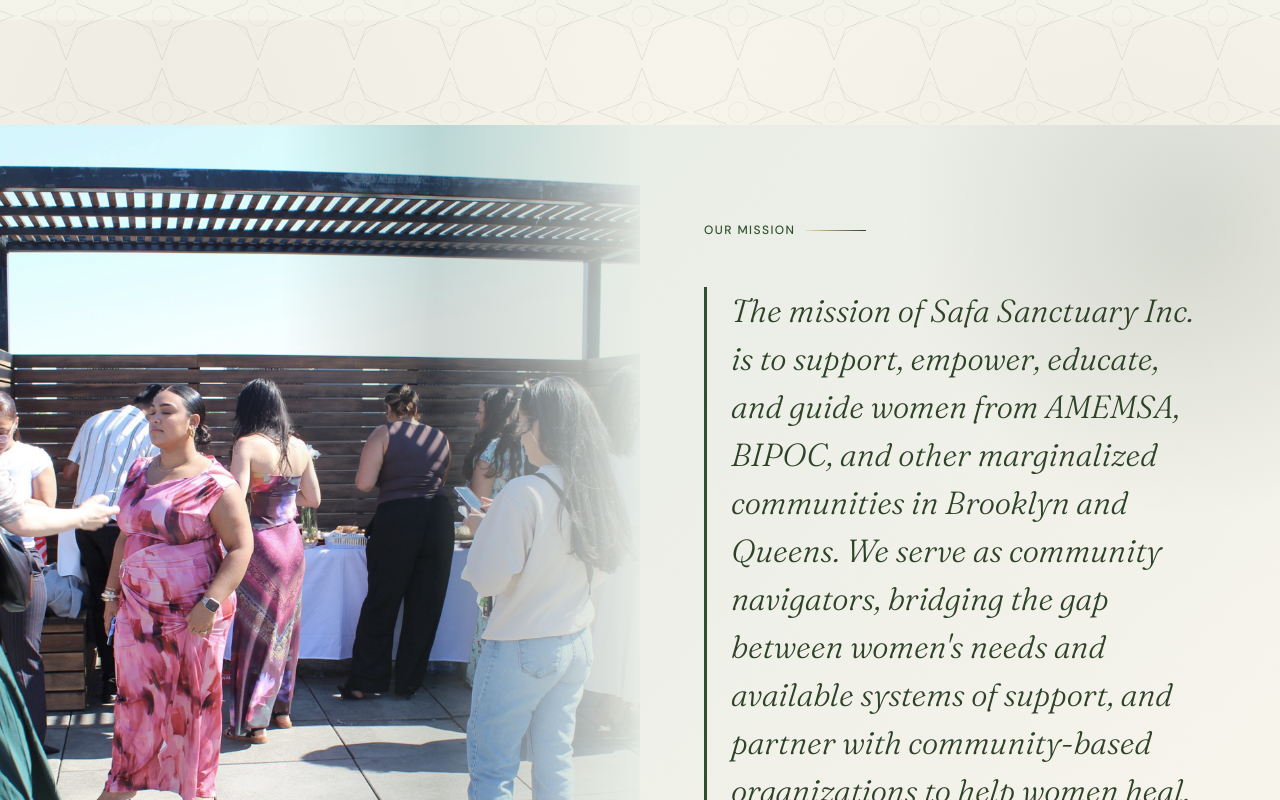
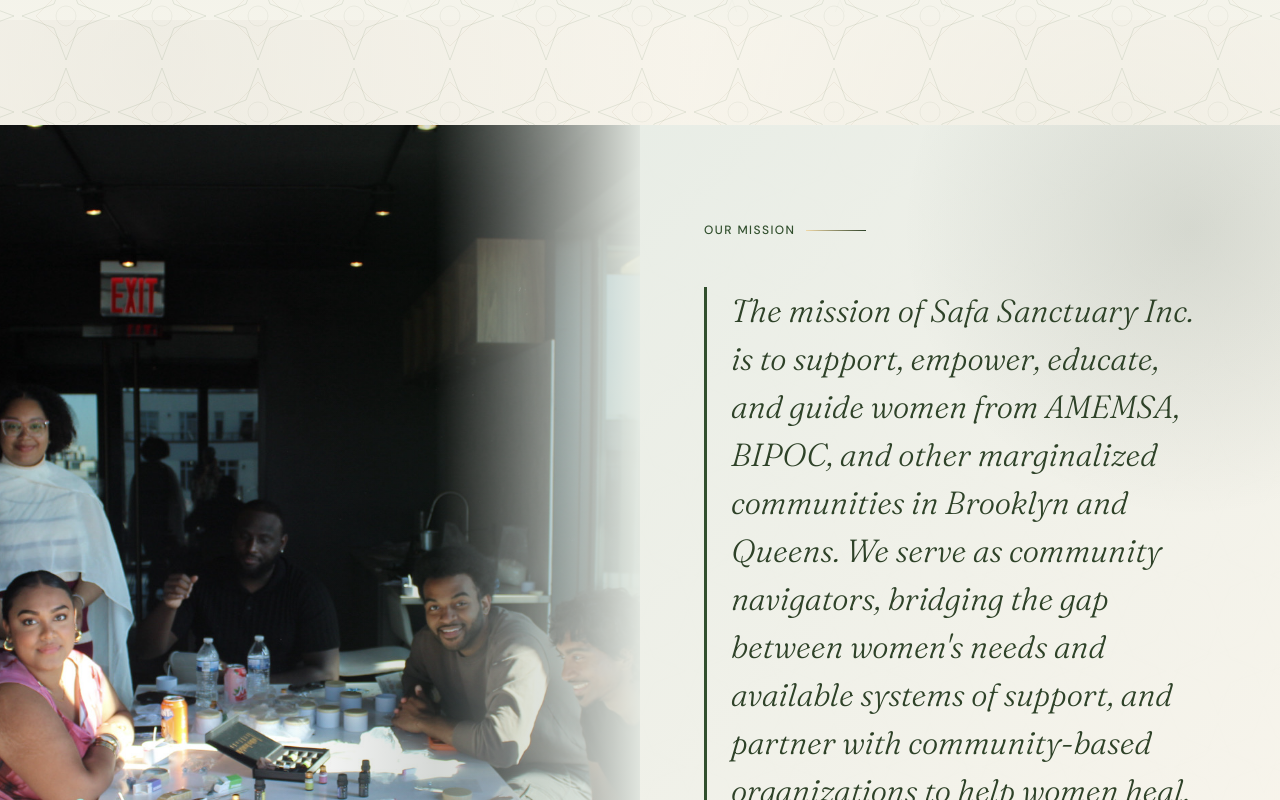
Before and after one commit to Volta-NYC/safa-sanctuary, a Next.js app: page / in a window 1280 px wide. Shown: the part 1580-2380 px from the top of the page. Built offline with nearby package versions, Linux system fonts and the light colour scheme.

Commit message:
Update home mission image

```diff
--- a/components/site-sections.tsx
+++ b/components/site-sections.tsx
@@ -439,7 +439,11 @@ export function HomeExperience() {
     <>
       <HeroSection />
       <InstagramSpotlightSection />
-      <MissionSection mission={HOME_MISSION} />
+      <MissionSection
+        mission={HOME_MISSION}
+        imageSrc="/images/events/home-mission-community-table.jpg"
+        imageAlt="Community members gathered around a workshop table"
+      />
       <ServicesCards />
       <ImageGallerySection
         eyebrow="Community Moments"
```
Also changed, not shown: public/images/events/home-mission-community-table.jpg (added).
